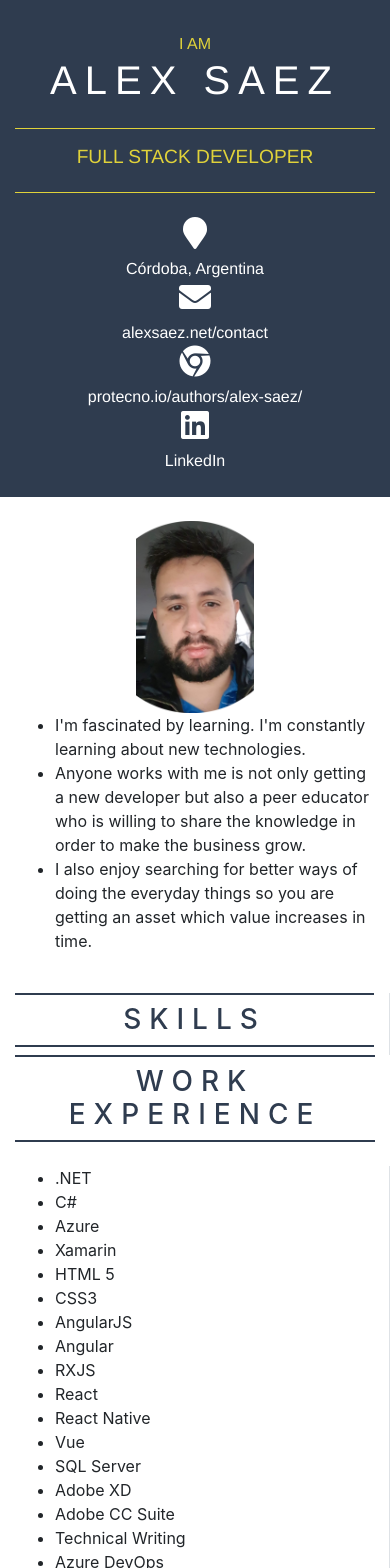
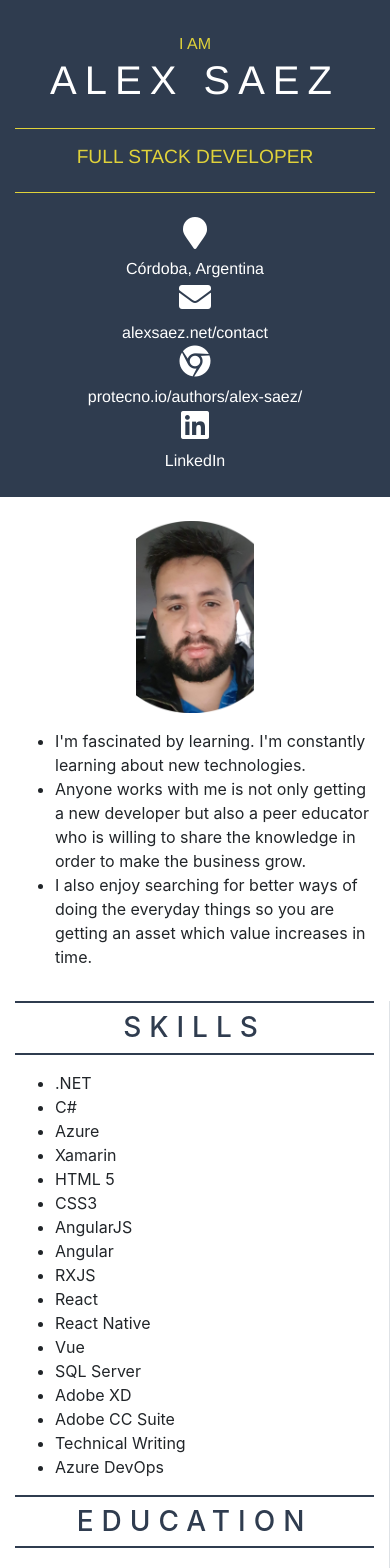
Before and after one commit to alexxonline/alexcv, an Angular app in the folder angular/: page / in a window 390 px wide. Shown: the top 1568 px of the page. Built offline with nearby package versions, Linux system fonts and the light colour scheme.

Commit message:
Fixed columns on mobile

```diff
--- a/angular/src/app/app.component.html
+++ b/angular/src/app/app.component.html
@@ -30,16 +30,9 @@
       <cv-item-list [list]="data.brief"></cv-item-list>
     </div>
   </div>
-  <div class="row mt-4">
-    <cv-section-header-container class="col-md-3 border-right">
-      <cv-section-header>Skills</cv-section-header>
-    </cv-section-header-container>
-    <cv-section-header-container class="col-md-9">
-      <cv-section-header>Work Experience</cv-section-header>
-    </cv-section-header-container>
-  </div>
   <div class="row mt-3 secondary-section">
     <div class="col-md-3 border-right">
+      <cv-section-header>Skills</cv-section-header>
       <cv-item-list [list]="data.skills"></cv-item-list>
       <cv-section-header-container class="mt-5">
         <cv-section-header>Education</cv-section-header>
@@ -59,6 +52,7 @@
       <cv-item-list [list]="data.languages"></cv-item-list>
     </div>
     <div class="col-md-9 pl-4 main-section">
+      <cv-section-header>Work Experience</cv-section-header>
       <ng-container *ngFor="let exp of data.experience">
         <h4>{{ exp.title }}</h4>
         <h5>{{ exp.company }}</h5>
--- a/angular/src/app/widgets/item-list/item-list.component.html
+++ b/angular/src/app/widgets/item-list/item-list.component.html
@@ -1,4 +1,4 @@
-<ul>
+<ul class="mt-3">
   <ng-container
     *ngTemplateOutlet="itemTemplate ? itemTemplate : defaultLi; context: {list: this.list, links:this.links}">
   </ng-container>
--- a/angular/src/app/widgets/section-header/section-header.component.html
+++ b/angular/src/app/widgets/section-header/section-header.component.html
@@ -1,3 +1,3 @@
-<h3 class="section-header pt-2 pb-2">
+<h3 class="section-header pt-2 pb-2 text-center">
   <ng-content></ng-content>
 </h3>
```
